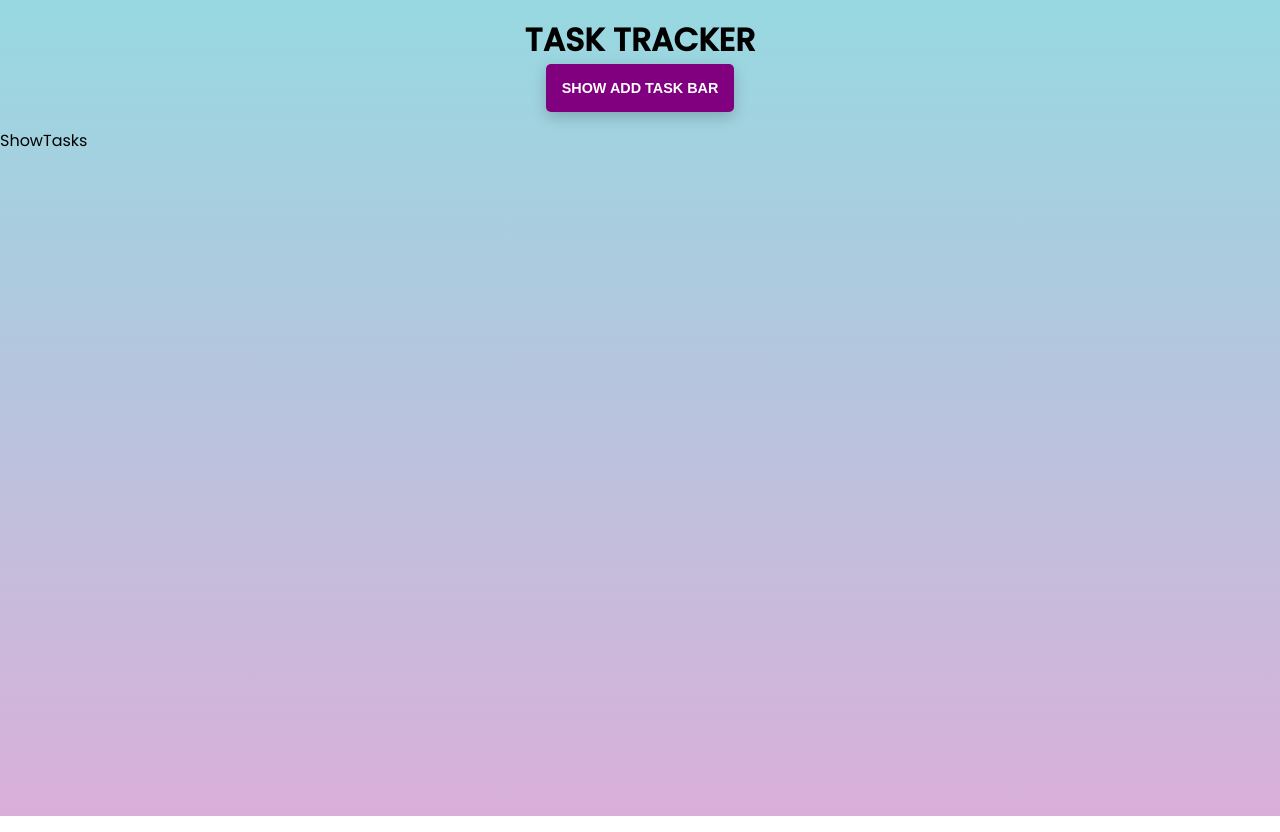
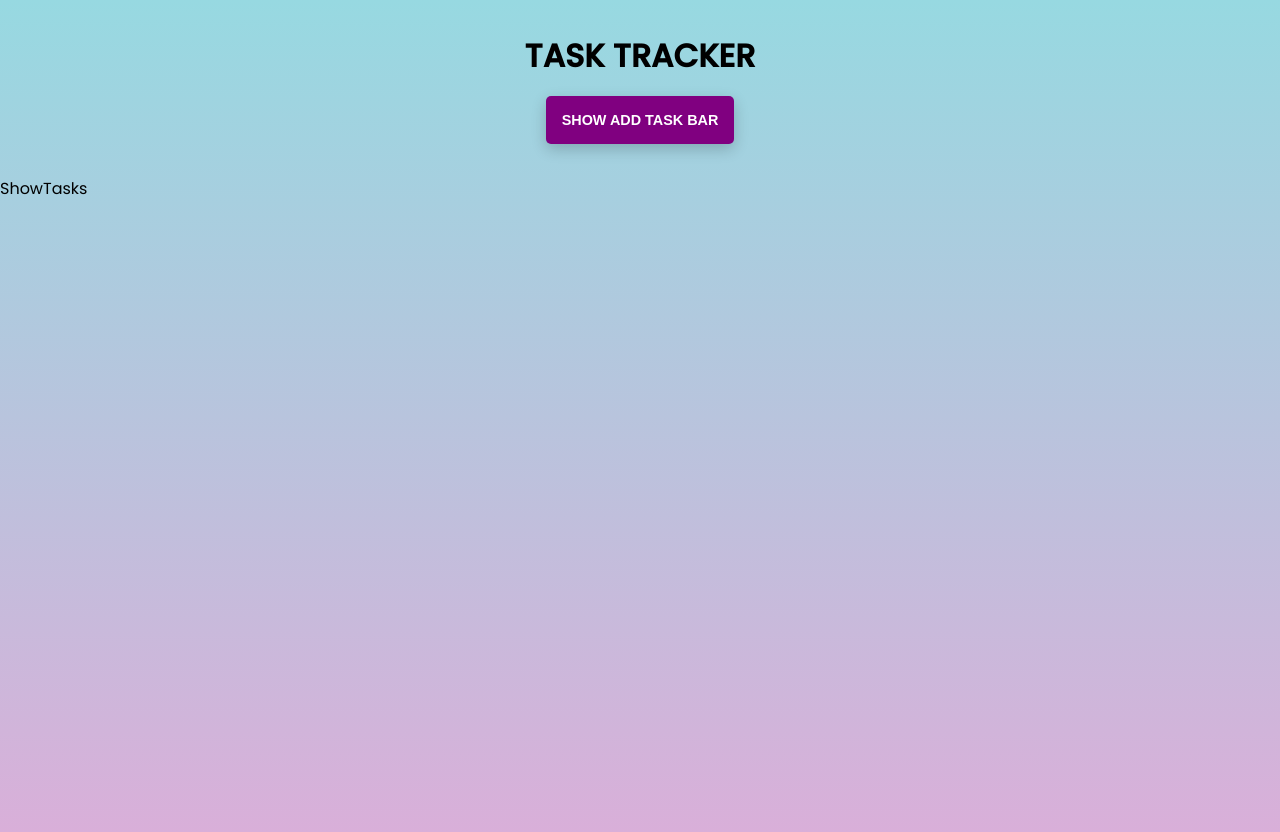
Before and after one commit to bemrekalkan/React-Project-6_Task-Tracker, a React (Create React App) app: page / in a window 1280 px wide. Built offline with nearby package versions, Linux system fonts and the light colour scheme.

Commit message:
some styling added.

```diff
--- a/src/App.css
+++ b/src/App.css
@@ -24,7 +24,7 @@ body {
 
 .header {
   text-align: center;
-  margin: 1rem;
+  margin: 2rem;
 }
 
 .btn {
@@ -38,6 +38,7 @@ body {
   padding: 1rem;
   box-shadow: 0 5px 15px rgba(0, 0, 0, 0.2);
   border-radius: 5px;
+  margin-top: 1rem;
 }
 
 .form-control {
```
